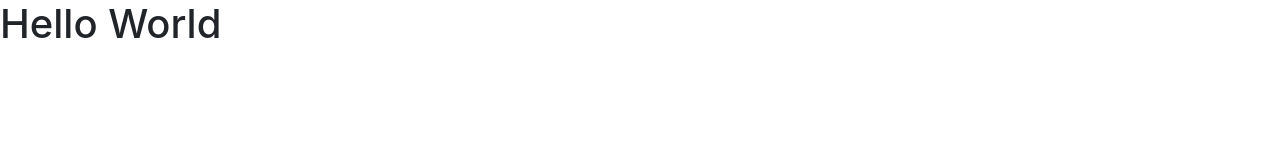
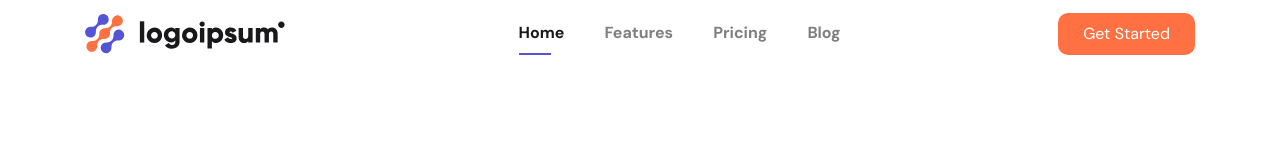
Before and after one commit to anasnawawi27/flowbase-landing-page, a plain HTML site: page index.html in a window 1280 px wide. Drawn offline with Linux system fonts and the light colour scheme.

Commit message:
membuat navbar

```diff
--- a/index.html
+++ b/index.html
@@ -10,9 +10,47 @@
     <link rel="stylesheet" href="style/style.css" />
   </head>
   <body>
-    <h1>Hello World</h1>
-    <img src="image/Logo Color.svg" alt="" />
+    <nav class="navbar navbar-expand-sm navbar-light bg-transparent">
+      <div class="container">
+        <a class="navbar-brand" href="#">
+          <img src="image/logo/logo.svg" alt="" />
+        </a>
+        <button
+          class="navbar-toggler d-lg-none"
+          type="button"
+          data-toggle="collapse"
+          data-target="#collapsibleNavId"
+          aria-controls="collapsibleNavId"
+          aria-expanded="false"
+          aria-label="Toggle navigation"
+        >
+          <span class="navbar-toggler-icon"></span>
+        </button>
+        <div class="collapse navbar-collapse" id="collapsibleNavId">
+          <ul class="navbar-nav mx-auto mt-2 mt-lg-0">
+            <li class="nav-item active">
+              <a class="nav-link active" href="#">Home </a>
+              <span class="px-3 d-block"></span>
+            </li>
+            <li class="nav-item">
+              <a class="nav-link ml-4" href="#">Features</a>
+            </li>
+            <li class="nav-item">
+              <a class="nav-link ml-4" href="#">Pricing</a>
+            </li>
+            <li class="nav-item">
+              <a class="nav-link ml-4" href="#">Blog</a>
+            </li>
+          </ul>
+          <a href="#" class="btn btn-get-started px-4 py-2 text-white"
+            >Get Started</a
+          >
+        </div>
+      </div>
+    </nav>
 
     <script src="jquery/jquery-3.6.0.min.js"></script>
     <script src="bootstrap/js/bootstrap.min.js"></script>
-    <script src="fontawe
+    <script src="fontawesome/js/all.js"></script>
+  </body>
+</html>
--- a/style/style.scss
+++ b/style/style.scss
@@ -1,3 +1,31 @@
+@import url('https://fonts.googleapis.com/css2?family=DM+Sans:ital,wght@0,400;0,500;0,700;1,400;1,500;1,700&display=swap');
+@import url('https://fonts.googleapis.com/css2?family=DM+Sans:ital,wght@0,400;0,500;0,700;1,400;1,500;1,700&family=Mulish:wght@400;500;600;700;800&display=swap');
+
+$primaryFont : 'DM Sans';
+$secondaryFont : 'Mulish';
+
+
 $black : #19191B;
 $orange : #FF7143;
 $purple : #5454D4;
+
+.navbar{
+    font-family: $primaryFont;
+    font-weight: 600;
+
+
+    span{
+        background-color: $purple;
+        height: 2px;
+        width: 30px;
+        margin-left: 8px;
+    }
+
+    .btn-get-started{
+        background-color: $orange;
+        border-radius: 10px;
+        &:hover{
+            background-color: #ec5522;
+        }
+    }
+}
```
Also changed, not shown: image/logo/logo.svg (added), style/style.css, 1 other file.
